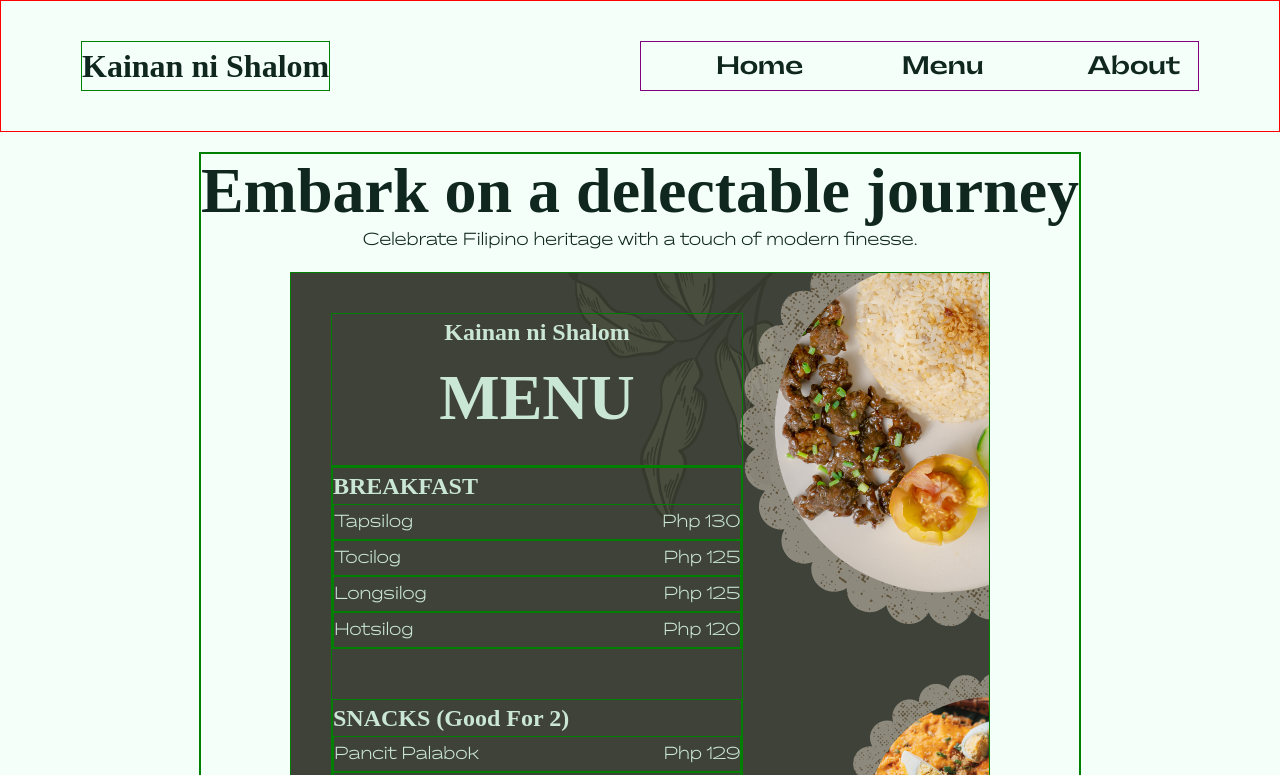
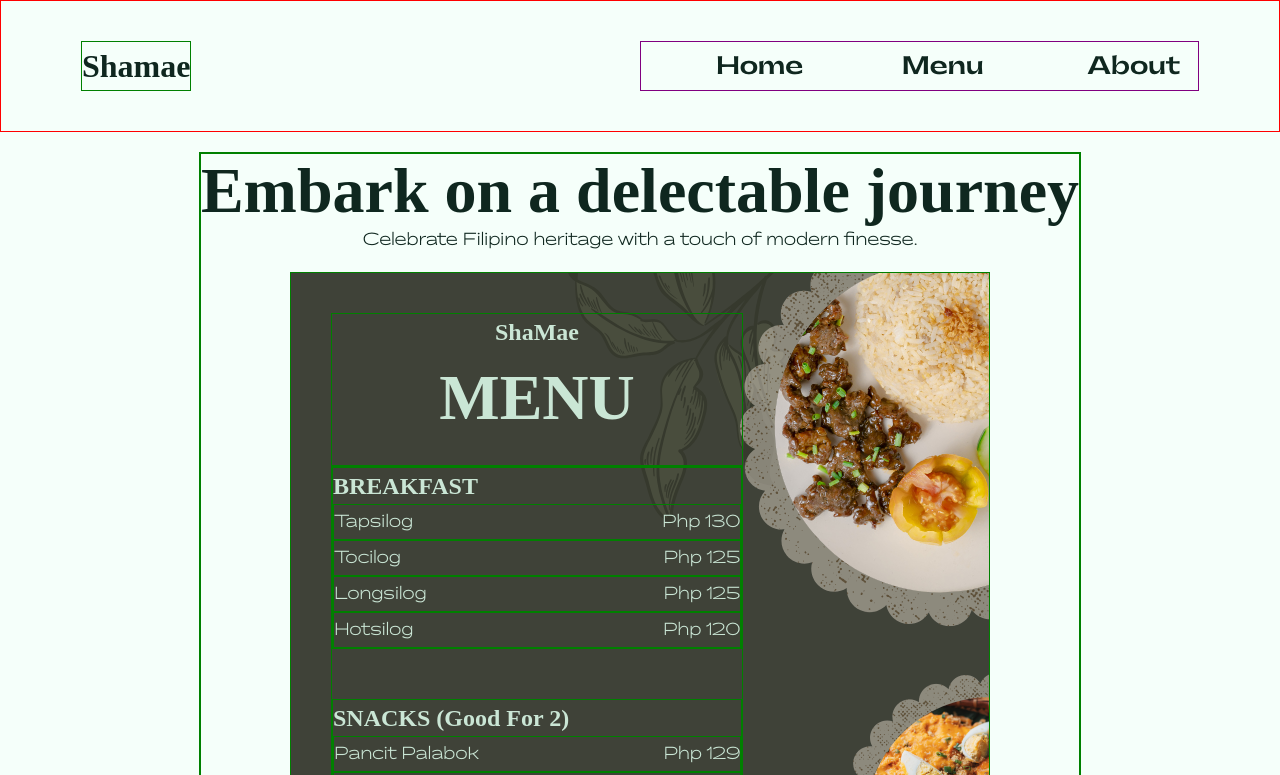
Before and after one commit to colmelom0410/Project-Restaurant-Page, a website built with webpack: page src/template.html in a window 1280 px wide. Both pictures are taken after a click on the button "Menu". Shown: the top 775 px of the page. Built offline with nearby package versions, Linux system fonts and the light colour scheme; files whose address does not match are found by name.

Commit message:
Refactor to Use Data-Driven Menu Structure

```diff
--- a/src/menuPage.js
+++ b/src/menuPage.js
@@ -57,54 +57,56 @@ function loadPage(){
     const menuTitleH1 = document.createElement('h1');
     menuTitleH1.textContent = "MENU"
     const menuTitleH3 = document.createElement('h3');
-    menuTitleH3.textContent = "Kainan ni Shalom";
+    menuTitleH3.textContent = "ShaMae";
 
     // foods
     const divFoods = document.createElement('div');
     divFoods.id = "divFoods";
 
-    //Breakfast Menu
-    const MenuTemplate1 = new MenuTemplate("BREAKFAST");
-    const menuBlock1 = MenuTemplate1.createTemplate();
-    const bfMeal1 = new Meal("Tapsilog", "Php 130");
-    const bfMeal2 = new Meal("Tocilog", "Php 125");
-    const bfMeal3 = new Meal("Longsilog", "Php 125");
-    const bfMeal4 = new Meal("Hotsilog", "Php 120");
-    divFoods.appendChild(menuBlock1);
-    menuBlock1.appendChild(bfMeal1.createP());
-    menuBlock1.appendChild(bfMeal2.createP());
-    menuBlock1.appendChild(bfMeal3.createP());
-    menuBlock1.appendChild(bfMeal4.createP());
+    const menuSelections = [{
+        title:"BREAKFAST",
+        meals:[
+            ["Tapsilog", "Php 130"],
+            ["Tocilog", "Php 125"],
+            ["Longsilog", "Php 125"],
+            ["Hotsilog", "Php 120"],
+        ]
+    },
+    {
+        title:"SNACKS (Good For 2)",
+        meals:[
+            ["Pancit Palabok", "Php 129"],
+            ["Spaghetti Platter", "Php 119"],
+            ["Cheesy Macaroni", "Php 129"],
+            ["Pancit Lomi", "Php 109"],
+        ]
 
-    //Snacks
-    const MenuTemplate2 = new MenuTemplate("SNACKS (Good For 2)");
-    const menuBlock2 = MenuTemplate2.createTemplate();
-    const snacks1 = new Meal("Pancit Palabok", "Php 129");
-    const snacks2 = new Meal("Spaghetti Platter", "Php 119");
-    const snacks3 = new Meal("Cheesy Macaroni", "Php 129");
-    const snacks4 = new Meal("Pancit Lomi", "Php 109");
-    divFoods.appendChild(menuBlock2);
-    menuBlock2.appendChild(snacks1.createP());
-    menuBlock2.appendChild(snacks2.createP());
-    menuBlock2.appendChild(snacks3.createP());
-    menuBlock2.appendChild(snacks4.createP());
+    },{
+        title:"MEAT DISHES",
+        meals:[
+            ["Beef kare-kare", "Php 259"],
+            ["Chicken Spicy Inasal", "Php 149"],
+            ["Pork Crispy Lumpia", "Php 119"],
+            ["Pork Liempo", "Php 189"],
+        ]
+    }]
 
-    //Meat Dishes
-    const MenuTemplate3 = new MenuTemplate("MEAT DISHES");
-    const menuBlock3 = MenuTemplate3.createTemplate();
-    const meat1 = new Meal("Beef kare-kare", "Php 259");
-    const meat2 = new Meal("Chicken Spicy Inasal", "Php 149");
-    const meat3 = new Meal("Pork Crispy Lumpia", "Php 119");
-    const meat4 = new Meal("Pork Liempo", "Php 189");
-    divFoods.appendChild(menuBlock3);
-    menuBlock3.appendChild(meat1.createP());
-    menuBlock3.appendChild(meat2.createP());
-    menuBlock3.appendChild(meat3.createP());
-    menuBlock3.appendChild(meat4.createP());
+    menuSelections.forEach(index => {
+        const template = new MenuTemplate(index.title);
+        const menuBlock = template.createTemplate();
+        index.meals.forEach(([food,price])=>{
+            const meal = new Meal(food, price);
+            menuBlock.appendChild(meal.createP());
+        });
+        divFoods.appendChild(menuBlock);
+    })
 
+
+    //text footer
     const menuFooter = document.createElement('h2');
     menuFooter.id = "menuFooter";
     menuFooter.textContent = "Tasty Filipino Food for Everyone!";
+
     // Images
     const foodItem1 = document.createElement('img');
     foodItem1.src = food1;
--- a/src/template.html
+++ b/src/template.html
@@ -8,7 +8,7 @@
 <body>
     <header>
         <div>
-            <h1 id="icon">Kainan ni Shalom</h1>
+            <h1 id="icon">Shamae</h1>
         </div>
         <nav>
             <button id="home">Home</button>
```
